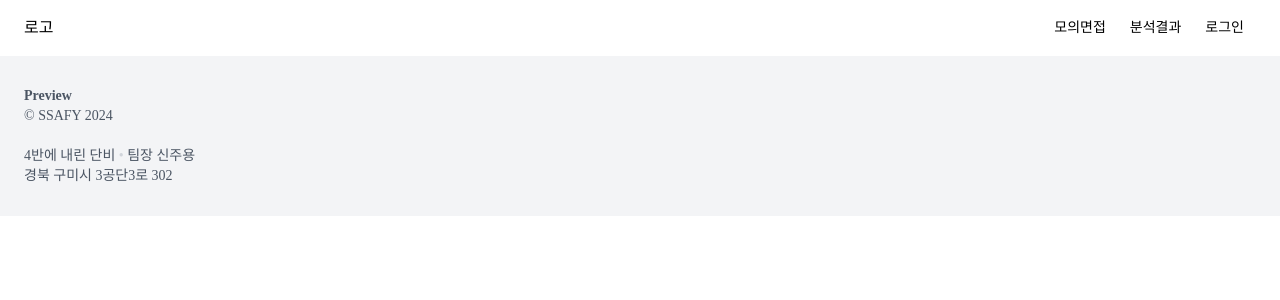
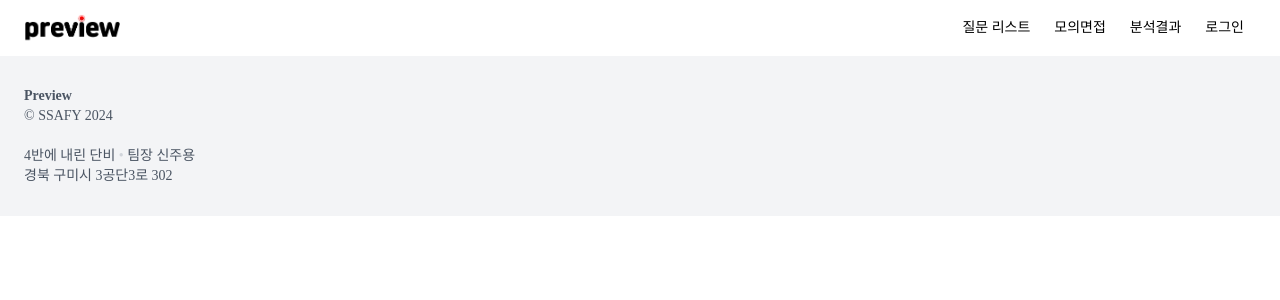
Before and after one commit to d102-preview/preview, a React (Vite) app in the folder frontend/: page / in a window 1280 px wide. Shown: the top 300 px of the page. Built offline with nearby package versions, Linux system fonts and the light colour scheme; a web font is replaced by a local one.

Commit message:
[FE] feat #5: 질문리스트 링크 추가

```diff
--- a/frontend/src/components/@common/Header/Header.tsx
+++ b/frontend/src/components/@common/Header/Header.tsx
@@ -1,3 +1,4 @@
+import logo from '@/assets/images/logo.png';
 import profileImage from '@/assets/images/profile.png';
 import { useLocation, useNavigate } from 'react-router-dom';
 import HeaderLink from '../HeaderLink/HeaderLink';
@@ -18,15 +19,20 @@ const Header = () => {
 
   return (
     <div className="w-full h-14 p-6 flex items-center justify-between">
-      <div>로고</div>
+      <img className="w-24" src={logo} alt="logo" />
       <div className="flex">
+        <HeaderLink
+          label="질문 리스트"
+          link="/question-list"
+          isClicked={isCurrentPage(location.pathname, 'question-list')}
+        />
         <HeaderLink label="모의면접" link="/interview" isClicked={isCurrentPage(location.pathname, 'interview')} />
         <HeaderLink label="분석결과" link="/result" isClicked={isCurrentPage(location.pathname, 'result')} />
         {!isLogin ? (
           <HeaderLink label="로그인" link="/login" isClicked={false} />
         ) : (
-          //   내 이름
           <div className="p-1" onClick={() => navigate('/my')}>
+            {/* @TODO: 프로필 이미지 등록 */}
             <img src={profileImage} alt="default profile" className="w-7 rounded-full cursor-pointer" />
           </div>
         )}
```
